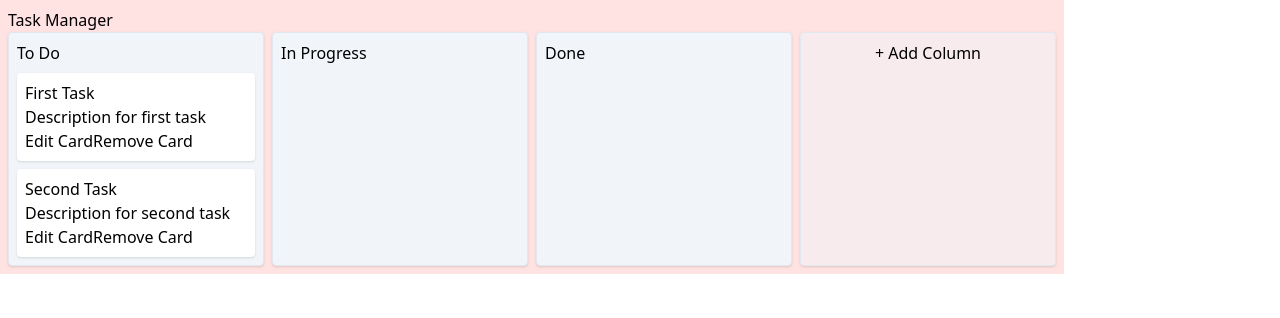
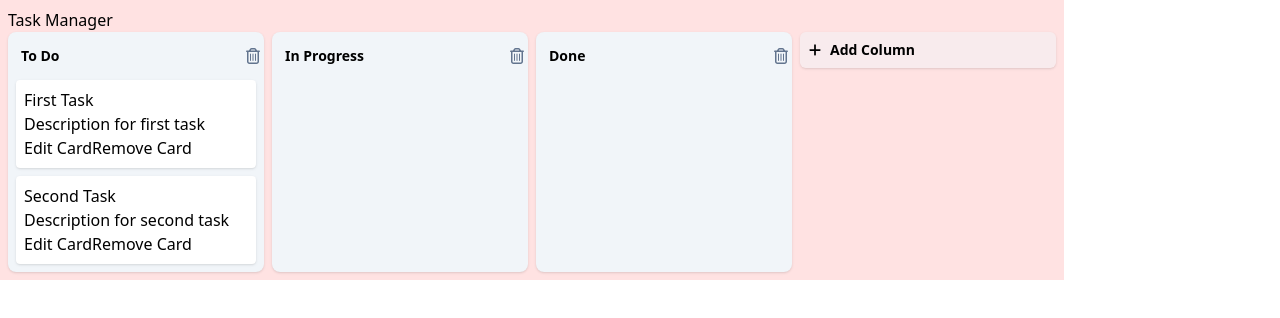
Before and after one commit to lfbusta/task-manager, a React (Vite) app: page / in a window 1280 px wide. Shown: the top 318 px of the page. Built offline with nearby package versions, Linux system fonts and the light colour scheme.

Commit message:
Add column CRUD logic.

```diff
--- a/package.json
+++ b/package.json
@@ -13,6 +13,7 @@
     "@tailwindcss/vite": "^4.1.11",
     "react": "^19.1.0",
     "react-dom": "^19.1.0",
+    "react-icons": "^5.5.0",
     "react-router-dom": "^7.7.0",
     "tailwind-merge": "^3.3.1",
     "tailwindcss": "^4.1.11"
--- a/src/components/Column/Column.tsx
+++ b/src/components/Column/Column.tsx
@@ -1,18 +1,70 @@
 import Card from "../Card";
+import { ActionType } from "../../types";
 import type { Column } from "../../types";
+import { useContext, useEffect } from "react";
 import { twMerge } from "tailwind-merge";
+import { CardsDispatchContext } from "../../contexts/cardsContext";
+import { useState } from "react";
+import ColumnTitle from "./ColumnTitle";
+import { FaRegTrashCan } from "react-icons/fa6";
 
 interface ColumnProps extends React.HTMLAttributes<HTMLDivElement> {
   column: Column;
 }
 
 const baseClasses =
-  "flex flex-col gap-2 bg-slate-100 rounded-sm p-2 border-1 border-slate-200 shadow-sm w-64";
+  "flex flex-col gap-2 bg-slate-100 rounded-lg p-2 border-slate-200 shadow-sm w-64";
 
 export default function Column({ className, column }: ColumnProps) {
+  const dispatch = useContext(CardsDispatchContext);
+  const [columnTitle, setColumnTitle] = useState("");
+
+  // NOTE: Technically unnecessary. I could set the default value from props in useState, but his is more reliable as the application grows.
+  useEffect(() => {
+    setColumnTitle(column.title);
+  }, [column.title]);
+
+  function handleBlurTitleForm() {
+    if (dispatch) {
+      dispatch({
+        type: ActionType.EDIT_COLUMN,
+        columnId: column.id,
+        title: columnTitle,
+      });
+    }
+  }
+
+  function handleTitleChange(event: React.ChangeEvent<HTMLInputElement>) {
+    setColumnTitle(event.target.value);
+  }
+
+  function handleClickDeleteButton() {
+    if (dispatch) {
+      dispatch({
+        type: ActionType.REMOVE_COLUMN,
+        columnId: column.id,
+      });
+    }
+  }
+
   return (
     <div className={twMerge(baseClasses, className)}>
-      <h2>{column.title}</h2>
+      <div className="flex align-middle">
+        <ColumnTitle
+          value={columnTitle}
+          onBlur={handleBlurTitleForm}
+          onChange={handleTitleChange}
+          className="flex-1"
+        />
+        <button
+          className="flex items-center justify-center text-slate-500 hover:text-red-500 font-semibold cursor-pointer rounded-lg hover:bg-slate-200 h-8 w-8 mr-1"
+          title="Delete Column"
+          onClick={handleClickDeleteButton}
+        >
+          <FaRegTrashCan />
+        </button>
+      </div>
+
       <div className="flex flex-col gap-2">
         {column.cards.map((card) => (
           <Card key={`card-${card.id}`} card={card} />
--- /dev/null
+++ b/src/components/Column/ColumnTitle.tsx
@@ -0,0 +1,28 @@
+import { twMerge } from "tailwind-merge";
+
+const baseClasses =
+  "text-sm font-semibold border border-slate-100 rounded-md p-1 focus:bg-white cursor-pointer focus:cursor-text";
+
+interface ColumnTitleProps extends React.HTMLAttributes<HTMLInputElement> {
+  value: string;
+  onChange: (event: React.ChangeEvent<HTMLInputElement>) => void;
+  onBlur: () => void;
+  className?: string;
+}
+
+export default function ColumnTitle({
+  value,
+  onBlur,
+  onChange,
+  className,
+}: ColumnTitleProps) {
+  return (
+    <input
+      type="text"
+      className={twMerge(baseClasses, className)}
+      value={value}
+      onBlur={onBlur}
+      onChange={onChange}
+    />
+  );
+}
--- /dev/null
+++ b/src/components/NewColumnButton/NewColumnButton.tsx
@@ -0,0 +1,26 @@
+import { ActionType } from "../../types";
+import { useContext } from "react";
+import { CardsDispatchContext } from "../../contexts/cardsContext";
+import { FaPlus } from "react-icons/fa6";
+
+export default function NewColumnButton() {
+  const dispatch = useContext(CardsDispatchContext);
+
+  function handleClickAddColumnButton() {
+    if (dispatch) {
+      dispatch({
+        type: ActionType.ADD_COLUMN,
+        title: "New Column",
+      });
+    }
+  }
+
+  return (
+    <button
+      className="cursor-pointer bg-slate-100/50 rounded-md text-left border-slate-200 w-64 shadow-sm text-sm font-semibold p-2 flex items-center hover:bg-slate-100"
+      onClick={handleClickAddColumnButton}
+    >
+      <FaPlus className="mr-2" /> Add Column
+    </button>
+  );
+}
--- /dev/null
+++ b/src/components/NewColumnButton/index.tsx
@@ -0,0 +1 @@
+export { default } from "./NewColumnButton";
--- a/src/pages/Home.tsx
+++ b/src/pages/Home.tsx
@@ -1,11 +1,10 @@
-import { ActionType } from "../types";
 import Column from "../components/Column";
 import { useContext } from "react";
-import { CardsContext, CardsDispatchContext } from "../contexts/cardsContext";
+import { CardsContext } from "../contexts/cardsContext";
+import NewColumnButton from "../components/NewColumnButton";
 
 export default function Home() {
   const state = useContext(CardsContext);
-  const dispatch = useContext(CardsDispatchContext);
 
   return (
     <div className="bg-red-100 p-2">
@@ -14,19 +13,8 @@ export default function Home() {
         {state?.columns.map((column) => (
           <Column key={column.id} className="column" column={column} />
         ))}
-        <div className="flex flex-col gap-2 bg-slate-100/50 rounded-sm p-2 border-1 border-slate-200 shadow-sm w-64">
-          <button
-            className="cursor-pointer"
-            onClick={() =>
-              dispatch &&
-              dispatch({
-                type: ActionType.ADD_COLUMN,
-                title: " New Column",
-              })
-            }
-          >
-            + Add Column
-          </button>
+        <div className="flex flex-col">
+          <NewColumnButton />
         </div>
       </div>
     </div>
```
Also changed, not shown: 1 other file (tests, documents, lock files or other folders).
